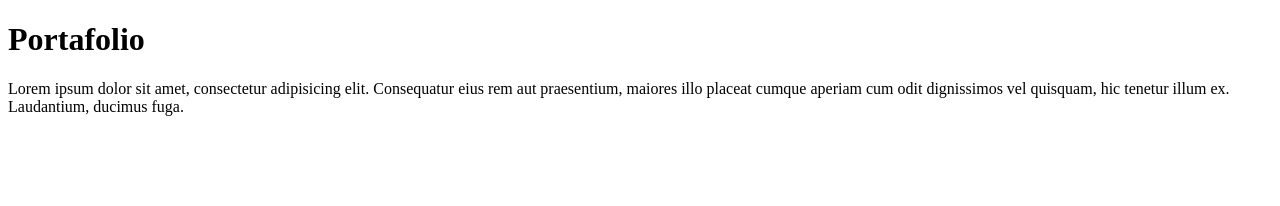
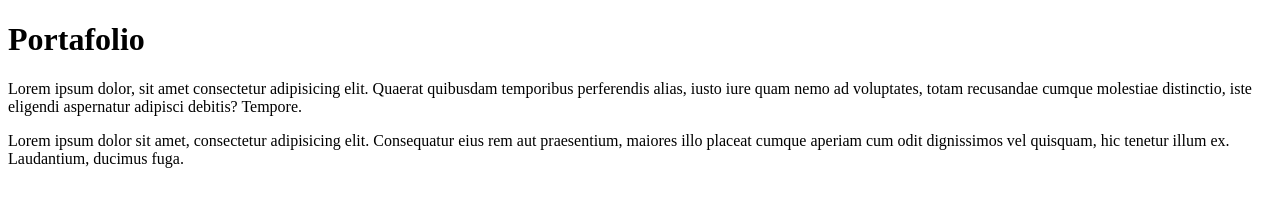
Before and after one commit to josehermosillaa/mi_portafolio, a plain HTML site: page index.html in a window 1280 px wide. Drawn offline with Linux system fonts and the light colour scheme.

Commit message:
este es un commit en la segunda rama

```diff
--- a/index.html
+++ b/index.html
@@ -10,6 +10,9 @@
 
 <body>
     <h1>Portafolio</h1>
+    <p>Lorem ipsum dolor, sit amet consectetur adipisicing elit. Quaerat quibusdam temporibus perferendis alias, iusto
+        iure quam nemo ad voluptates, totam recusandae cumque molestiae distinctio, iste eligendi aspernatur adipisci
+        debitis? Tempore.</p>
     <p>Lorem ipsum dolor sit amet, consectetur adipisicing elit. Consequatur eius rem aut praesentium, maiores illo
         placeat cumque aperiam cum odit dignissimos vel quisquam, hic tenetur illum ex. Laudantium, ducimus fuga.</p>
 </body>
```
